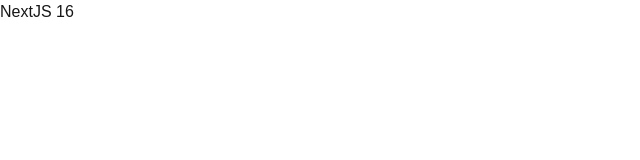
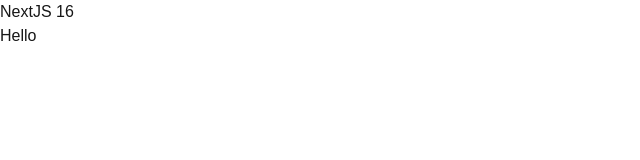
Before and after one commit to KaushikGurlhosur/NextJS-16, a Next.js app: page / in a window 1280 px wide. Shown: the top 160 px of the page, without its empty margins (0-640 px from the left). Built offline with nearby package versions, Linux system fonts and the light colour scheme.

Commit message:
React compiler enabled

```diff
--- /dev/null
+++ b/app/components/Hello.tsx
@@ -0,0 +1,8 @@
+"use client";
+
+const Hello = () => {
+  console.log("Hello - I'm a client component.");
+  return <div>Hello</div>;
+};
+
+export default Hello;
--- a/app/page.tsx
+++ b/app/page.tsx
@@ -1,3 +1,11 @@
+import Hello from "./components/Hello";
+
 export default function Home() {
-  return <div>NextJS 16</div>;
+  console.log("nextjs 16");
+  return (
+    <main>
+      <h1>NextJS 16</h1>
+      <Hello />
+    </main>
+  );
 }
--- a/next.config.ts
+++ b/next.config.ts
@@ -1,6 +1,8 @@
 import type { NextConfig } from "next";
 
 const nextConfig: NextConfig = {
+  reactCompiler: true,
+
   /* config options here */
   experimental: {
     turbopackFileSystemCacheForDev: true,
```
Also changed, not shown: package.json (+7 -6 lines), 1 other file (tests, documents, lock files or other folders).
